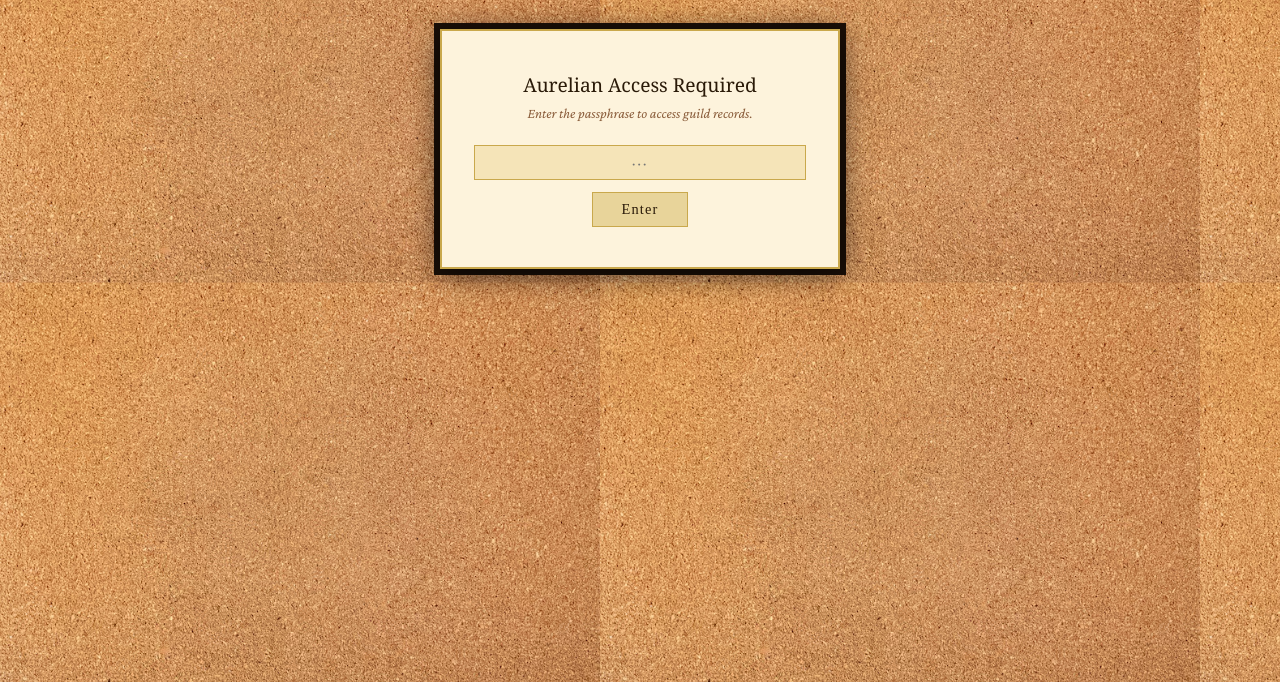
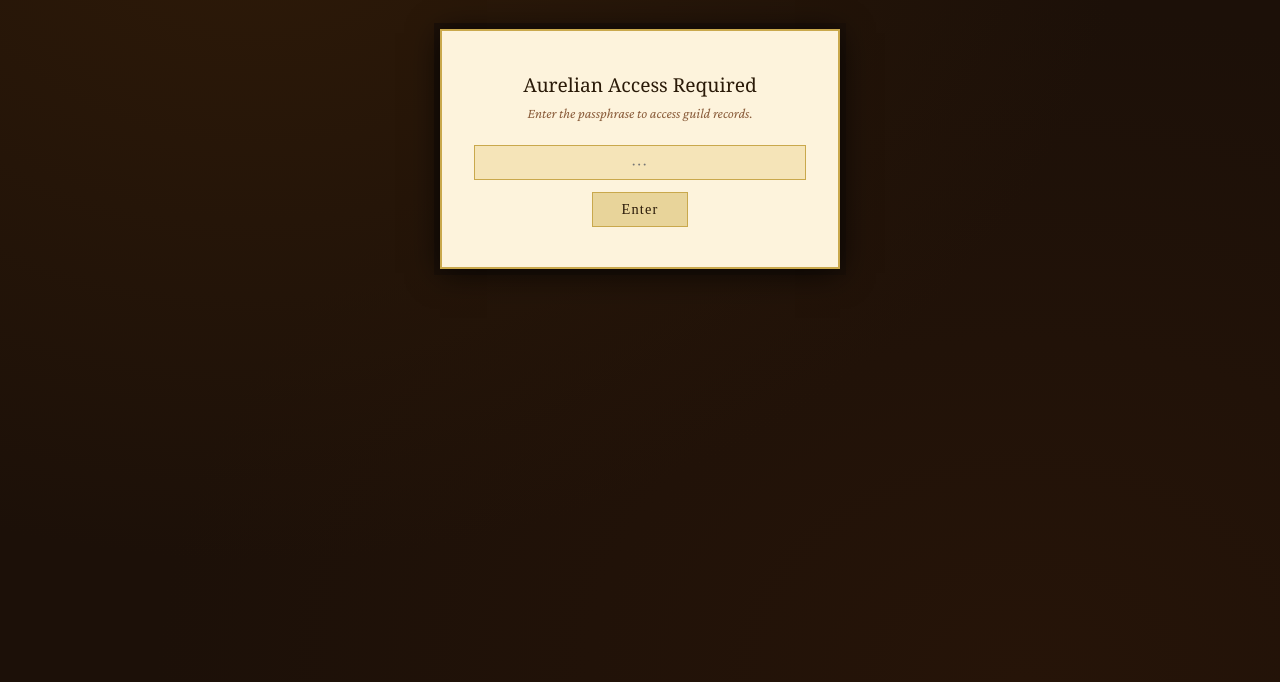
Before and after one commit to tScholey/House-of-Iliaster-Quest-Board, a plain HTML site: page dm.html in a window 1280 px wide. Shown: the part 118-800 px from the top of the page. Drawn offline with nearby package versions, Linux system fonts and the light colour scheme; a web font is replaced by a local one.

Commit message:
Update dm.html

```diff
--- a/dm.html
+++ b/dm.html
@@ -32,10 +32,10 @@
   * { box-sizing: border-box; margin: 0; padding: 0; }
 
   body {
-    background-color: #b5895a;
-    background-image: url('corkboard.avif');
-    background-repeat: repeat;
-    background-size: 600px auto;
+    background: #1c1008;
+    background-image:
+      radial-gradient(ellipse at 20% 0%, #2e1a08 0%, transparent 60%),
+      radial-gradient(ellipse at 80% 100%, #261408 0%, transparent 60%);
     min-height: 100vh;
     display: flex;
     flex-direction: column;
@@ -131,7 +131,10 @@
   #dm-board { display: none; width: 100%; max-width: 1100px; }
 
   .board-frame {
-    background: var(--parch);
+    background: #b8935a;
+    background-image: url('corkboard.avif');
+    background-repeat: repeat;
+    background-size: 600px auto;
     border: 2px solid var(--border);
     box-shadow: inset 0 0 40px rgba(184,134,11,0.08), 0 4px 30px rgba(0,0,0,0.7), 0 0 0 6px #1c1008;
     padding: 1.8rem 2rem 2.5rem;
```
